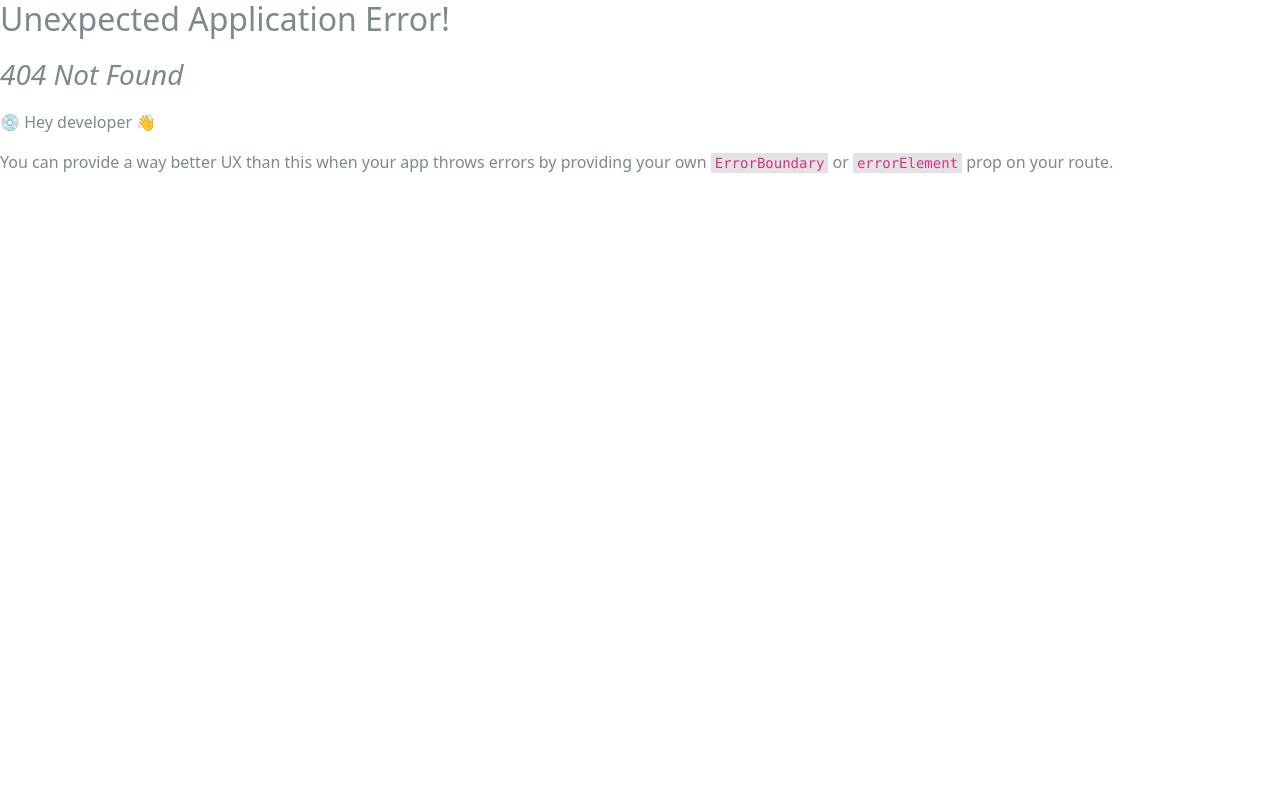
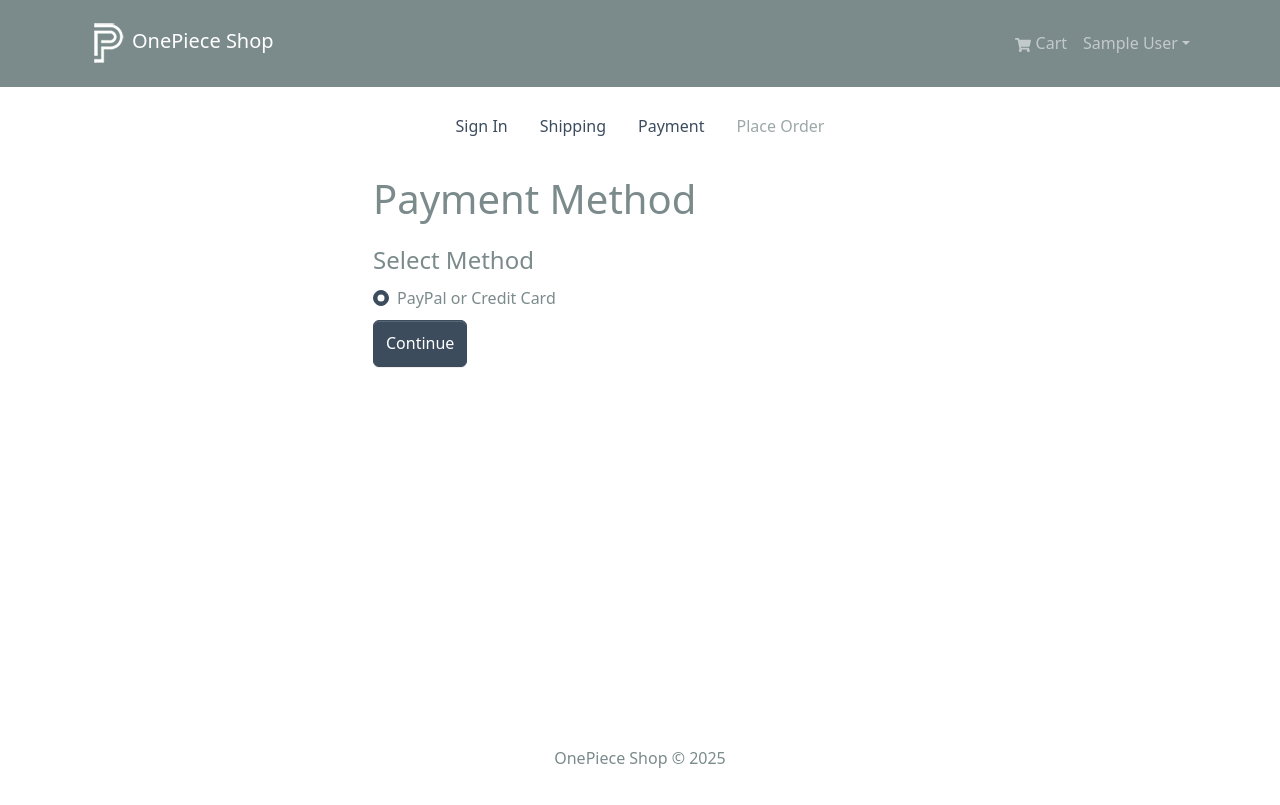
Before and after one commit to teja-yarragunta/e-commerce-MERN, a React (Create React App) app in the folder frontend/: page /payment in a window 1280 px wide. Before the commit this address had no page. Built offline with nearby package versions, Linux system fonts and the light colour scheme; sample sign-in values are in the browser's storage.

Commit message:
payment method

```diff
--- /dev/null
+++ b/frontend/src/components/CheckoutSteps.jsx
@@ -0,0 +1,51 @@
+import React from 'react';
+import { Nav } from 'react-bootstrap';
+import { Link } from 'react-router-dom';
+
+const CheckoutSteps = ({ step1, step2, step3, step4 }) => {
+  return (
+    <Nav className='justify-content-center mb-4'>
+      <Nav.Item>
+        {step1 ? (
+          <Nav.Link as={Link} to='/login'>
+            Sign In
+          </Nav.Link>
+        ) : (
+          <Nav.Link disabled>Sign In</Nav.Link>
+        )}
+      </Nav.Item>
+
+      <Nav.Item>
+        {step2 ? (
+          <Nav.Link as={Link} to='/shipping'>
+            Shipping
+          </Nav.Link>
+        ) : (
+          <Nav.Link disabled>Shipping</Nav.Link>
+        )}
+      </Nav.Item>
+
+      <Nav.Item>
+        {step3 ? (
+          <Nav.Link as={Link} to='/payment'>
+            Payment
+          </Nav.Link>
+        ) : (
+          <Nav.Link disabled>Payment</Nav.Link>
+        )}
+      </Nav.Item>
+
+      <Nav.Item>
+        {step4 ? (
+          <Nav.Link as={Link} to='/placeorder'>
+            Place Order
+          </Nav.Link>
+        ) : (
+          <Nav.Link disabled>Place Order</Nav.Link>
+        )}
+      </Nav.Item>
+    </Nav>
+  );
+};
+
+export default CheckoutSteps;
--- /dev/null
+++ b/frontend/src/components/PrivateRoute.jsx
@@ -0,0 +1,10 @@
+import React from 'react'
+import {Outlet, Navigate} from 'react-router-dom'
+import {useSelector} from 'react-redux'
+
+const PrivateRoute = () => {
+    const {userInfo} = useSelector(state => state.auth)
+  return userInfo ? <Outlet /> : <Navigate to= "/login" replace />
+}
+
+export default PrivateRoute
--- a/frontend/src/index.js
+++ b/frontend/src/index.js
@@ -14,12 +14,14 @@
 import './assets/styles/index.css';
 import App from './App';
 import reportWebVitals from './reportWebVitals';
+import PrivateRoute from './components/PrivateRoute';
 import HomeScreen from './screens/HomeScreen';
 import ProductScreen from './screens/ProductScreen';
 import CartScreen from './screens/CartScreen';
 import LoginScreen from './screens/LoginScreen';
 import RegisterScreen from './screens/RegisterScreen';
 import ShippingScreen from './screens/ShippingScreen';
+import PaymentScreen from './screens/PaymentScreen';
 
 const router = createBrowserRouter(
   createRoutesFromElements(
@@ -29,7 +31,11 @@
       <Route path="/cart" element={<CartScreen />} />
       <Route path="/login" element={<LoginScreen />} />
       <Route path="/register" element={<RegisterScreen />} />
-      <Route path="/shipping" element={<ShippingScreen />} />
+
+      <Route path='' element={<PrivateRoute />}>
+        <Route path="/shipping" element={<ShippingScreen />} />
+        <Route path="/payment" element={<PaymentScreen />} />
+      </Route>
 
     </Route>
   )
--- /dev/null
+++ b/frontend/src/screens/PaymentScreen.jsx
@@ -0,0 +1,58 @@
+import React from 'react'
+import {useState, useEffect} from 'react'
+import {useDispatch, useSelector} from 'react-redux'
+import {useNavigate} from 'react-router-dom'
+import {Form, Button, Col} from 'react-bootstrap'
+import FormContainer from '../components/FormContainer'
+import CheckoutSteps from '../components/CheckoutSteps'
+import { savePaymentMethod } from '../slices/cartSlice'
+
+const PaymentScreen = () => {
+    const [paymentMethod, setPaymentMethod] = useState('PayPal')
+    const dispatch = useDispatch()
+    const navigate = useNavigate()
+    const cart = useSelector((state) => state.cart)
+    const {shippingAddress} = cart
+
+    useDispatch(() => {
+        if(!shippingAddress){
+            navigate('/shipping')
+        }
+    },[shippingAddress, navigate])
+
+    const submitHandler = (e) => {
+        e.preventDefault()
+        dispatch(savePaymentMethod(paymentMethod))
+        navigate('/placeorder')
+    }
+
+  return (
+    <FormContainer>
+        <CheckoutSteps step1 step2 step3 />
+        <h1>Payment Method</h1>
+        <Form onSubmit={submitHandler}>
+            <Form.Group>
+                <Form.Label as='legend'>Select Method</Form.Label>
+                <Col>
+                    <Form.Check
+                        type='radio'
+                        className='my-2'
+                        label = 'PayPal or Credit Card'
+                        id='PayPal'
+                        name='paymentMethod'
+                        value='PayPal'
+                        checked
+                        onChange={(e) => setPaymentMethod(e.target.value)}
+                    >
+                    </Form.Check>
+                </Col>
+            </Form.Group>
+            <Button type='submit' varient='primary'>
+                Continue
+            </Button>
+        </Form>
+    </FormContainer>
+  )
+}
+
+export default PaymentScreen
--- a/frontend/src/screens/ShippingScreen.jsx
+++ b/frontend/src/screens/ShippingScreen.jsx
@@ -5,6 +5,7 @@
 import { useNavigate } from 'react-router-dom'
 import FormContainer from '../components/FormContainer'
 import { saveShippingAddress } from '../slices/cartSlice'
+import CheckoutSteps from '../components/CheckoutSteps'
 
 const ShippingScreen = () => {
     const cart = useSelector((state) => state.cart)
@@ -24,6 +25,8 @@
     }
     return (
         <FormContainer>
+            <CheckoutSteps step1 step2 />
+
             <h1>Shipping</h1>
             <Form onSubmit={submitHandler}>
 
--- a/frontend/src/slices/cartSlice.js
+++ b/frontend/src/slices/cartSlice.js
@@ -26,9 +26,13 @@
         saveShippingAddress: (state, action) => {
             state.shippingAddress = action.payload
             return updateCart(state)
+        },
+        savePaymentMethod: (state, action) => {
+            state.paymentMethod = action.payload
+            return updateCart(state)
         }
     }
 });
-export const { addToCart, removeFromCart, saveShippingAddress } = cartSlice.actions;
+export const { addToCart, removeFromCart, saveShippingAddress, savePaymentMethod } = cartSlice.actions;
 
 export default cartSlice.reducer;
```
